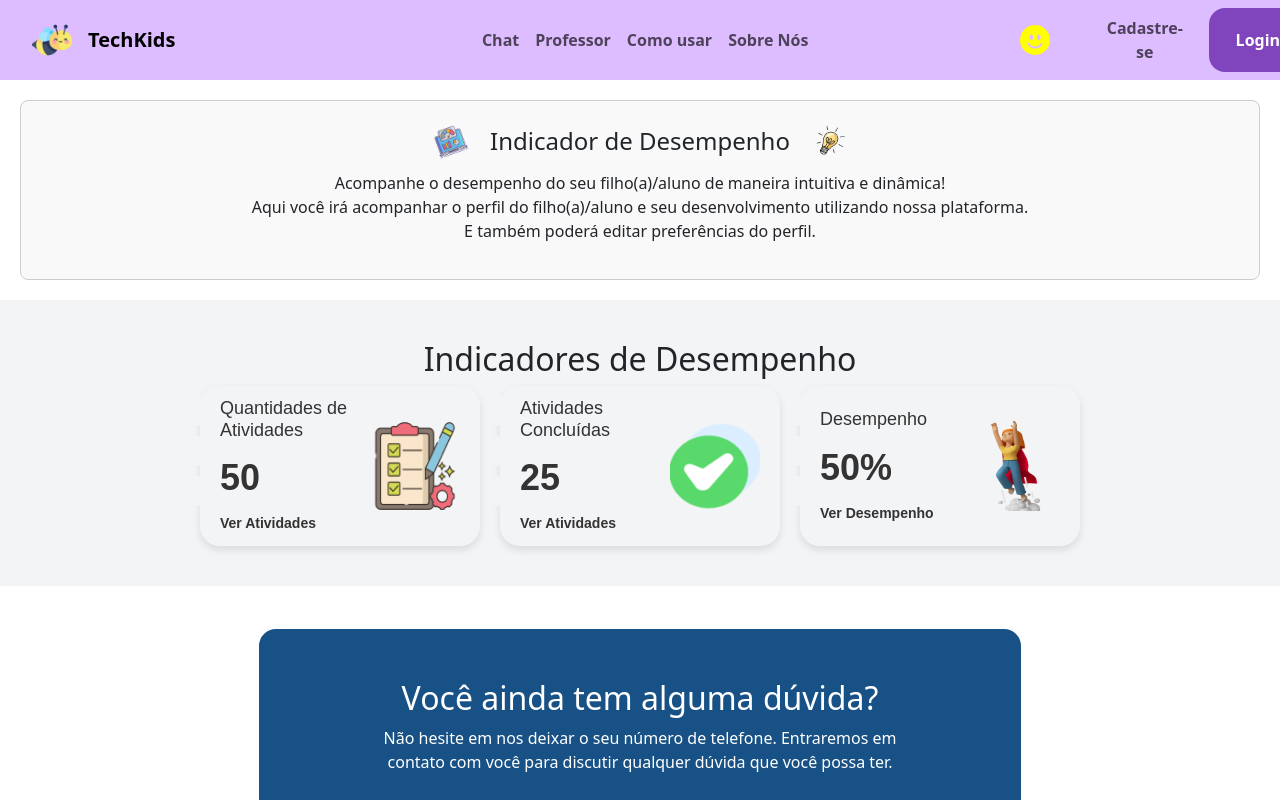
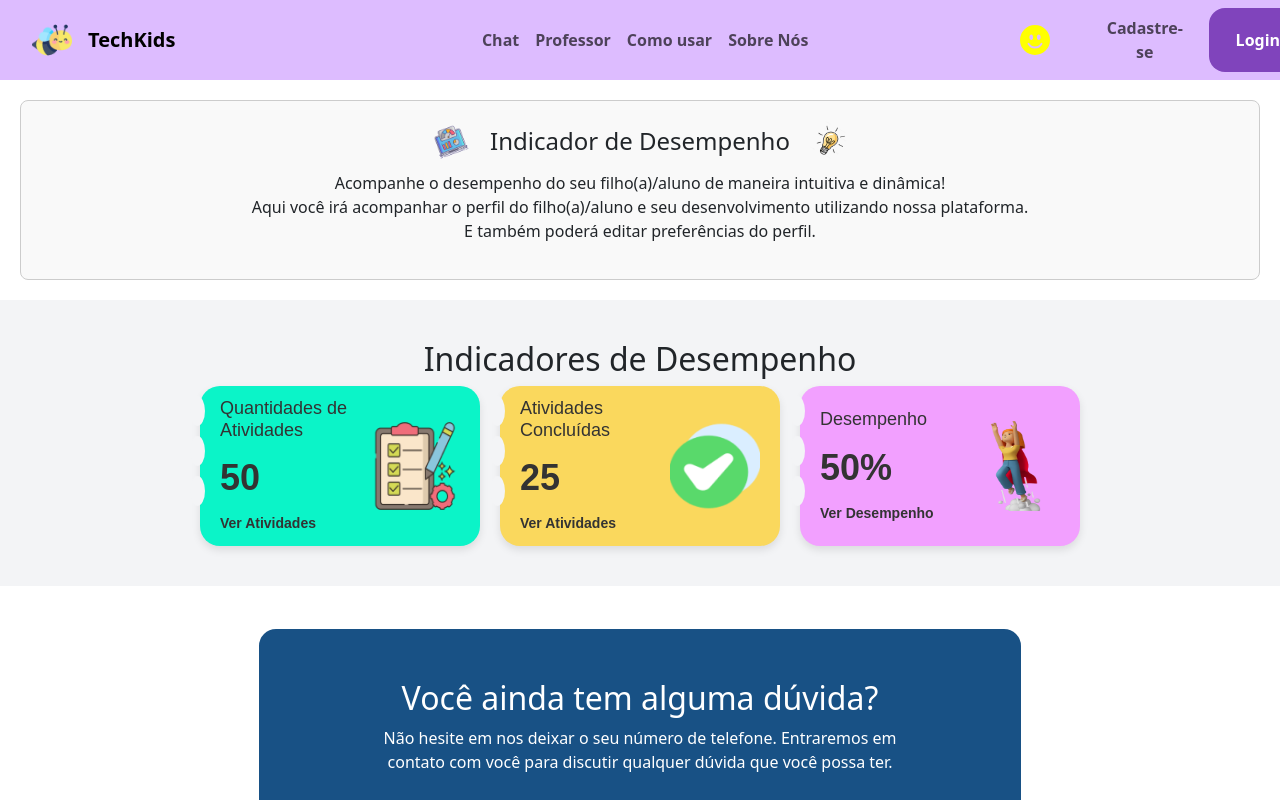
Before and after one commit to guxtavow/TCC, a React (Create React App) app in the folder TCC/: page / in a window 1280 px wide. Shown: the top 800 px of the page. Built offline with nearby package versions, Linux system fonts and the light colour scheme.

Commit message:
Responsavais update - 14.10.2024 - 14h

```diff
--- a/TCC/src/componentes/Repsonsaveis/Indicadores/indicadores.css
+++ b/TCC/src/componentes/Repsonsaveis/Indicadores/indicadores.css
@@ -33,19 +33,17 @@
   box-shadow: 0 8px 16px rgba(0, 0, 0, 0.2); /* Aumenta a sombra ao passar o mouse */
 }
 
-/* Primeira cor (primeiro card) */
+/* Cores dos cards */
 .indicator-card.card-1 {
-  background-color: #0BF4C8;
+  background-color: #0BF4C8; /* Cor para Quantidades de Atividades */
 }
 
-/* Segunda cor (segundo card) */
 .indicator-card.card-2 {
-  background-color: #FAD85D;
+  background-color: #FAD85D; /* Cor para Atividades Concluídas */
 }
 
-/* Terceira cor (terceiro card) */
 .indicator-card.card-3 {
-  background-color: #F2A0FF;
+  background-color: #F2A0FF; /* Cor para Desempenho */
 }
 
 /* Estilização da Imagem do Card */
--- a/TCC/src/componentes/Repsonsaveis/Indicadores/indicadores.js
+++ b/TCC/src/componentes/Repsonsaveis/Indicadores/indicadores.js
@@ -7,8 +7,8 @@ import concluidosIcon from './elements/concluidos.png';
 import desempenhoIcon from './elements/desempenho.png';
 
 // Componente Card
-const Card = ({ title, value, linkText, linkUrl, icon }) => (
-  <div className="indicator-card"> {/* Mova a classe aqui para o card */}
+const Card = ({ title, value, linkText, linkUrl, icon, className }) => (
+  <div className={`indicator-card ${className}`}> {/* A classe agora inclui a className */}
     <div className="card-details">
       <h3>{title}</h3>
       <p>{value}</p>
@@ -20,9 +20,9 @@ const Card = ({ title, value, linkText, linkUrl, icon }) => (
 
 export default function Indicators() {
   const indicatorsData = [
-    { title: "Quantidades de Atividades", value: "50", linkText: "Ver Atividades", linkUrl: "#", icon: atividadesIcon },
-    { title: "Atividades Concluídas", value: "25", linkText: "Ver Atividades", linkUrl: "#", icon: concluidosIcon },
-    { title: "Desempenho", value: "50%", linkText: "Ver Desempenho", linkUrl: "#", icon: desempenhoIcon },
+    { title: "Quantidades de Atividades", value: "50", linkText: "Ver Atividades", linkUrl: "#", icon: atividadesIcon, className: "card-1" },
+    { title: "Atividades Concluídas", value: "25", linkText: "Ver Atividades", linkUrl: "#", icon: concluidosIcon, className: "card-2" },
+    { title: "Desempenho", value: "50%", linkText: "Ver Desempenho", linkUrl: "#", icon: desempenhoIcon, className: "card-3" },
   ];
 
   return (
@@ -37,6 +37,7 @@ export default function Indicators() {
             linkText={indicator.linkText}
             linkUrl={indicator.linkUrl}
             icon={indicator.icon}
+            className={indicator.className} // Adicionada a className
           />
         ))}
       </div>
```
